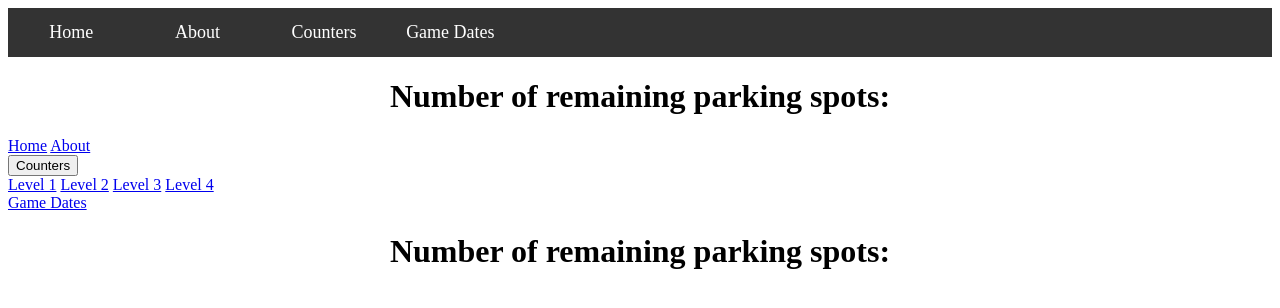
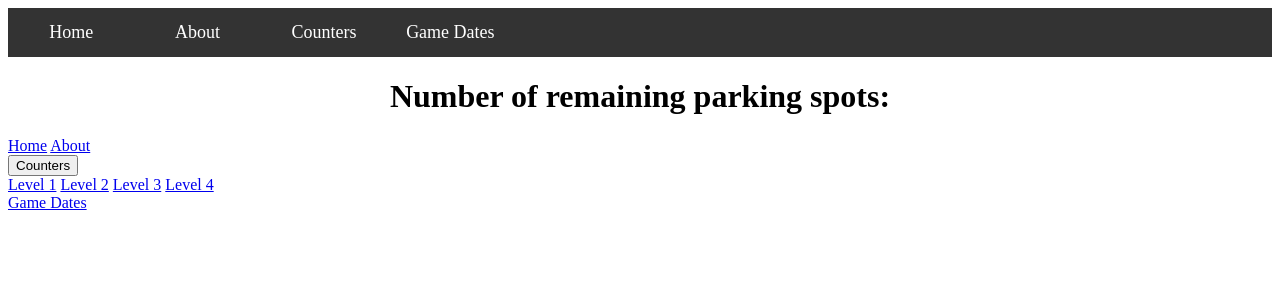
Before and after one commit to lpalmieriku/IEEE-parking-software, a Flask app: page / in a window 1280 px wide. Shown: the top 308 px of the page. Run offline with Flask 3, Linux system fonts and the light colour scheme.

Commit message:
delete second counter

```diff
--- a/templates/index.html
+++ b/templates/index.html
@@ -20,6 +20,5 @@
         </div>
         <a href="game_dates.html">Game Dates</a>
     </div>
-    <div><h1>Number of remaining parking spots: <span id="sum"></span></h1></div>
     <script src="static/script.js"></script>
 {% endblock %}
```
